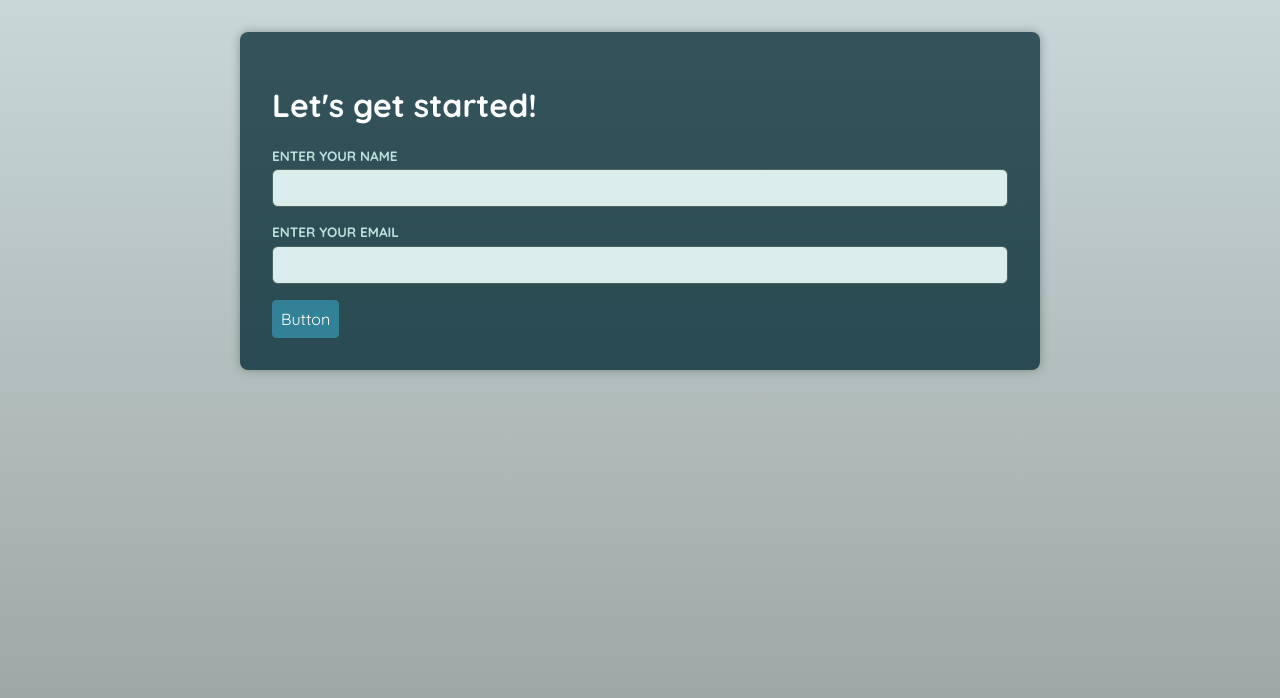
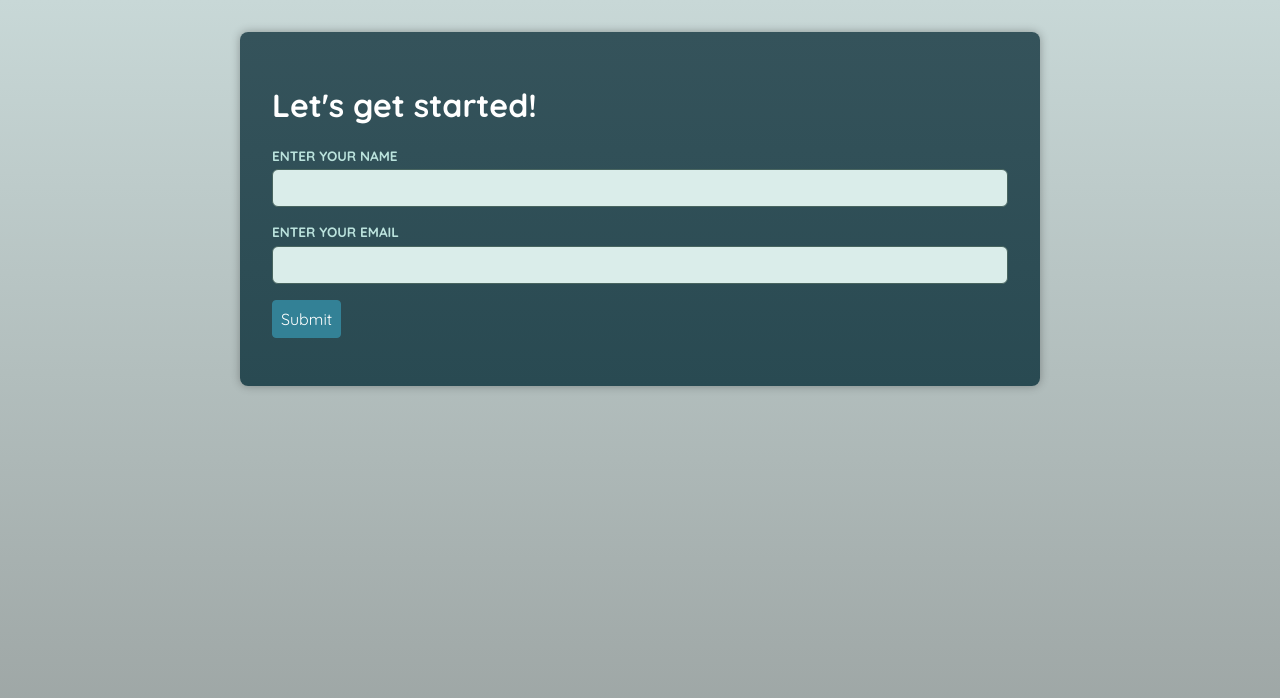
Before and after one commit to younusraza909/typescript-basic-project, a React (Vite) app in the folder adv-components-react/: page / in a window 1280 px wide. Shown: the top 698 px of the page. Built offline with nearby package versions, Linux system fonts and the light colour scheme; a web font is replaced by a local one.

Commit message:
making dynamic form components

```diff
--- a/adv-components-react/src/App.tsx
+++ b/adv-components-react/src/App.tsx
@@ -1,16 +1,33 @@
+import { useRef } from "react";
 import Button from "./components/Button";
 import Container from "./components/Container";
+import Form, { imperativeType } from "./components/Form";
 import Input from "./components/Input";
 
+type formInput = {
+  name: string;
+  email: string;
+};
+
 function App() {
+  const formRef = useRef<imperativeType>(null);
+
+  function onFormSave(data: any) {
+    const formData = data as formInput;
+
+    console.log(formData);
+    formRef.current?.clear();
+  }
+
   return (
-    <>
+    <Form onSave={onFormSave} ref={formRef}>
       <h1>Let's get started!</h1>
       <Input id="name" label="Enter your name" type="text" />
       <Input id="email" label="Enter your email" type="email" />
-
-      <Container as={Button}>Button</Container>
-    </>
+      <p>
+        <Button>Submit</Button>
+      </p>
+    </Form>
   );
 }
 
--- /dev/null
+++ b/adv-components-react/src/components/Form.tsx
@@ -0,0 +1,45 @@
+import {
+  type FormEvent,
+  type ComponentPropsWithoutRef,
+  useRef,
+  forwardRef,
+  useImperativeHandle,
+} from "react";
+
+interface FormProps extends ComponentPropsWithoutRef<"form"> {
+  onSave: (data: unknown) => void;
+}
+
+export type imperativeType = {
+  clear: () => void;
+};
+
+const Form = forwardRef<imperativeType, FormProps>((props, ref) => {
+  const formRef = useRef<HTMLFormElement>(null);
+
+  useImperativeHandle(
+    ref,
+    () => {
+      return {
+        clear: () => formRef.current?.reset(),
+      };
+    },
+    []
+  );
+
+  function onSubmit(event: FormEvent<HTMLFormElement>) {
+    event.preventDefault();
+    const formData = new FormData(event.currentTarget);
+    const data = Object.fromEntries(formData);
+
+    props.onSave(data);
+  }
+
+  return (
+    <form {...props} onSubmit={onSubmit} ref={formRef}>
+      {props.children}
+    </form>
+  );
+});
+
+export default Form;
--- a/adv-components-react/src/components/Input.tsx
+++ b/adv-components-react/src/components/Input.tsx
@@ -15,7 +15,7 @@ const Input = forwardRef<HTMLInputElement, InputProps>(
     return (
       <p>
         <label htmlFor={id}>{label}</label>
-        <input id={id} {...props} ref={ref} />
+        <input id={id} {...props} ref={ref} name={id} />
       </p>
     );
   }
```
